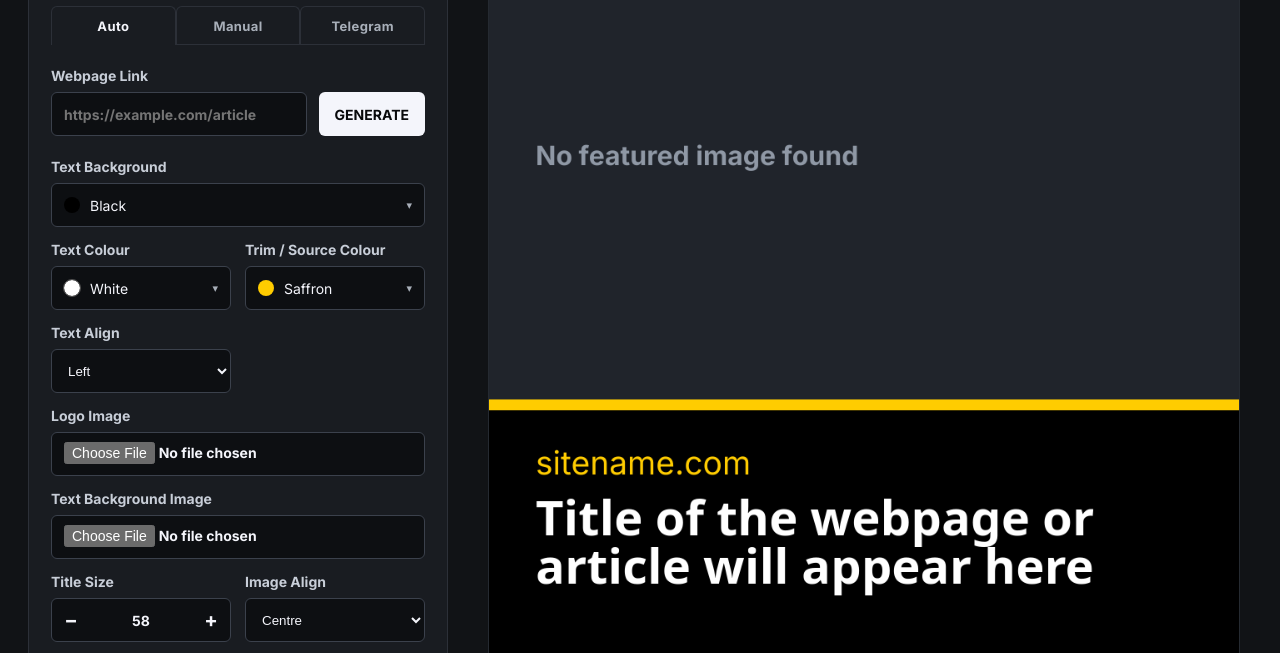
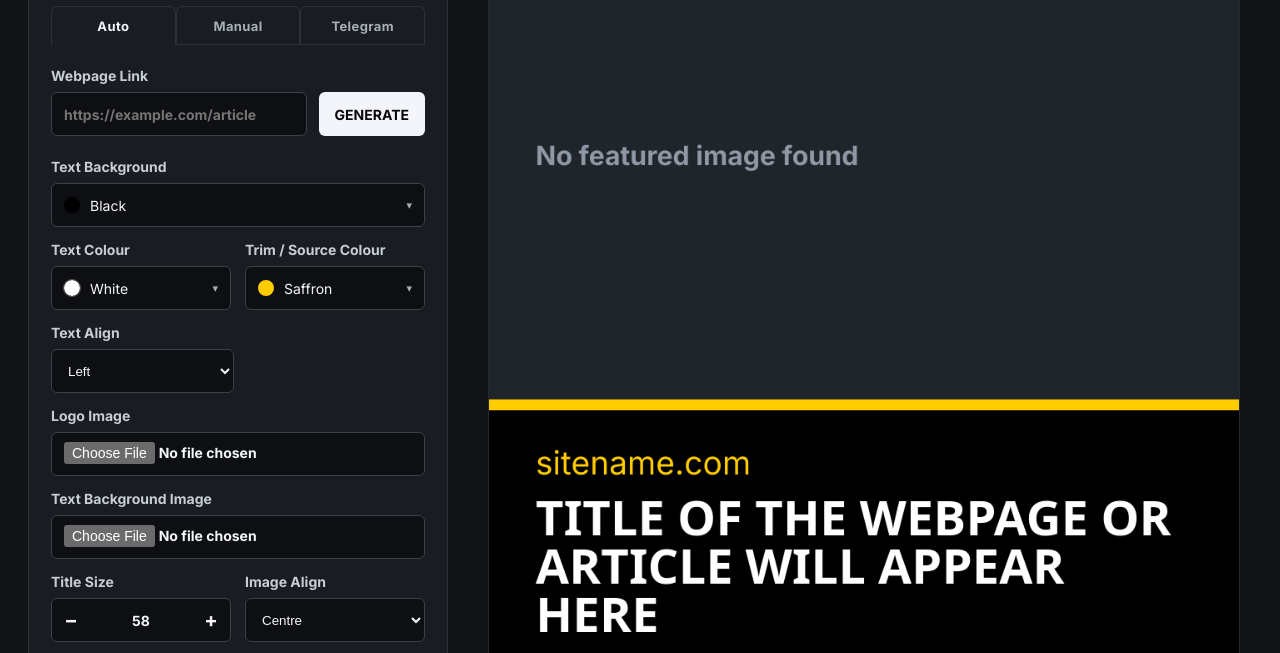
Before and after one commit to effinuck/link-to-image, a website: page public/index.html in a window 1280 px wide. Shown: the part 111-764 px from the top of the page. Drawn offline with Linux system fonts and the light colour scheme.

Commit message:
Add files via upload

```diff
--- a/public/app.js
+++ b/public/app.js
@@ -45,7 +45,7 @@ const controls = {
   titleSize:      document.querySelector("#titleSize"),
   imageAlign:     document.querySelector("#imageAlign"),
   textAlign:      document.querySelector("#textAlign"),
-  titleUppercase: document.querySelector("#titleUppercase"),
+  titleCase:      document.querySelector("#titleCase"),
   titleFit:       document.querySelector("#titleFit"),
   logoUpload:     document.querySelector("#logoUpload"),
   bgImageUpload:  document.querySelector("#bgImageUpload"),
@@ -245,7 +245,7 @@ async function drawCard(data = currentData) {
   const titleBase     = Number(controls.titleSize.value) || Math.round(width * 0.069);
   const titleMaxWidth = width - padding * 2;
   let   rawTitle      = decodeHtmlEntities(data.title || "Untitled page");
-  if (controls.titleUppercase?.checked) rawTitle = rawTitle.toUpperCase();
+  if (!controls.titleCase || controls.titleCase.value !== "lower") rawTitle = rawTitle.toUpperCase();
 
   const logoSize       = Math.round(width * 0.059);
   const labelSize      = Math.round(width * 0.043);
@@ -500,11 +500,9 @@ telegramSource.addEventListener("input", () => {
 });
 
 // ─── Settings controls ────────────────────────────────────────────────────────
-for (const control of [controls.titleSize, controls.imageAlign, controls.textAlign]) {
+for (const control of [controls.titleSize, controls.imageAlign, controls.textAlign, controls.titleCase]) {
   control?.addEventListener("input", () => drawCard(currentData));
 }
-
-controls.titleUppercase?.addEventListener("change", () => drawCard(currentData));
 
 controls.logoUpload.addEventListener("change", () => {
   const file = controls.logoUpload.files?.[0];
@@ -558,7 +556,7 @@ resetButton.addEventListener("click", async () => {
   telegramImageUrl = "";
   telegramFields.hidden = true;
   controls.titleSize.value = "58";
-  controls.titleUppercase.checked = false;
+  controls.titleCase.value = "upper";
   controls.textAlign.value = "left";
   controls.imageAlign.value = "center";
   controls.logoUpload.value = "";
--- a/public/styles.css
+++ b/public/styles.css
@@ -325,7 +325,9 @@ textarea {
 /* ── Title options ── */
 .title-options {
   display: grid;
+  grid-template-columns: 1fr 1fr;
   gap: 8px;
+  grid-column: 1 / -1;
 }
 
 .title-options label {
```
